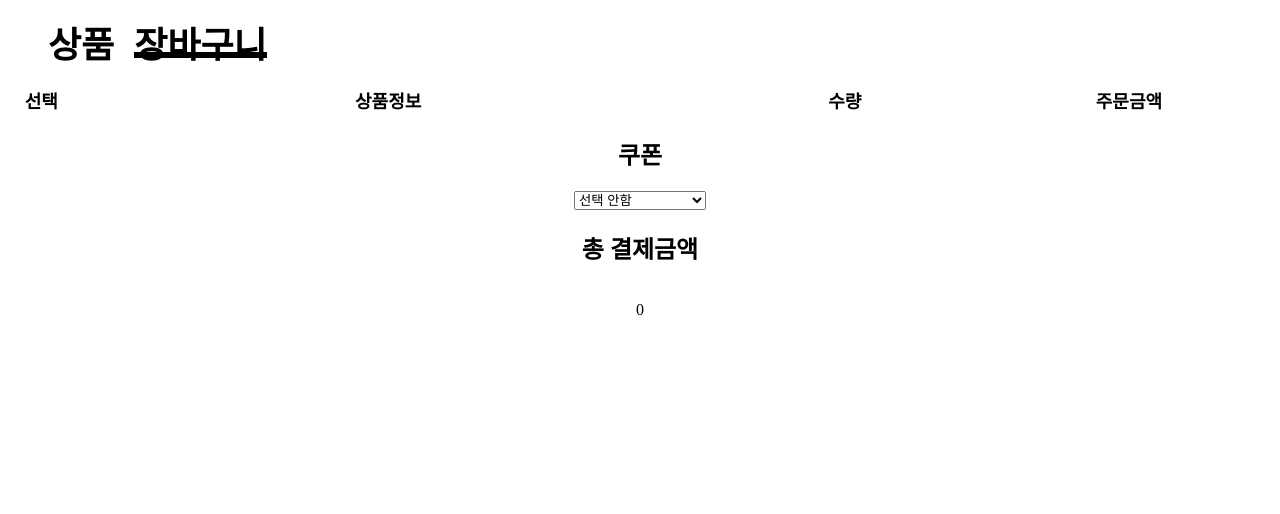
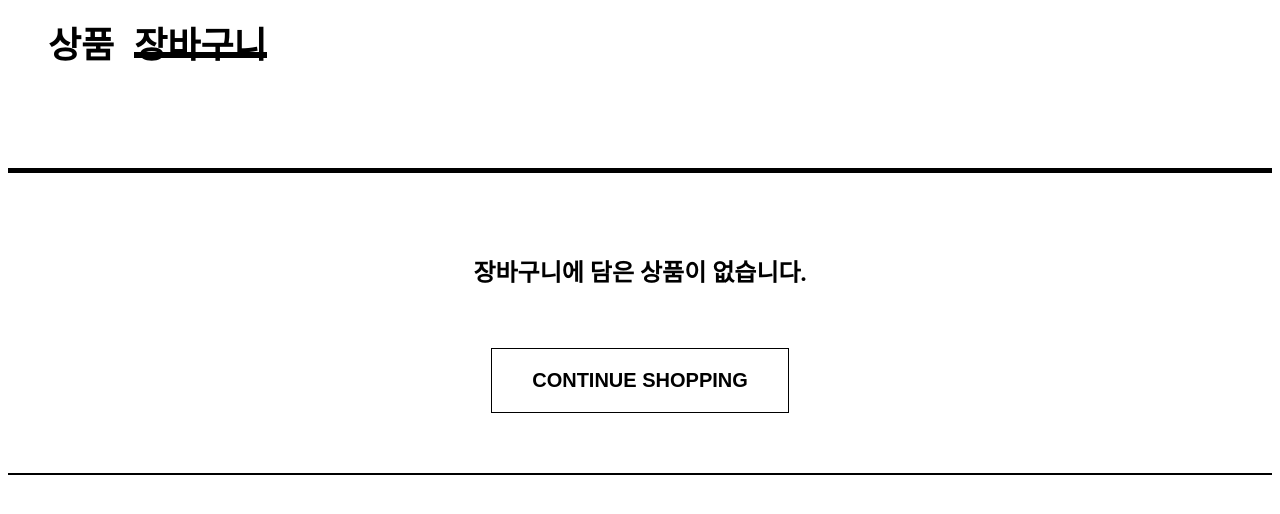
Before and after one commit to kjhwert/shopping, a React (Create React App) app: page /cart in a window 1280 px wide. Shown: the top 514 px of the page. Built offline with nearby package versions, Linux system fonts and the light colour scheme.

Commit message:
feat: 장바구니에 상품 없을 때 상품 페이지로 돌아갈 수 있도록 안내 추가

```diff
--- a/src/pages/cart/index.tsx
+++ b/src/pages/cart/index.tsx
@@ -1,8 +1,11 @@
 import useCart from "./hooks/useCart";
 import * as S from "./styles";
 import useCoupon from "./hooks/useCoupon";
+import { useNavigate } from "react-router-dom";
 
 const Cart = () => {
+  const navigate = useNavigate();
+
   const { availableCoupons, selectedCoupon, onCouponSelect } = useCoupon();
 
   const {
@@ -37,8 +40,22 @@ const Cart = () => {
     }
   };
 
+  if (carts.length === 0) {
     return (
       <S.Layout>
+        <S.EmptyCart>
+          <h1>장바구니에 담은 상품이 없습니다.</h1>
+          <S.MoveToShopButton onClick={() => navigate("/products")}>
+            CONTINUE SHOPPING
+          </S.MoveToShopButton>
+        </S.EmptyCart>
+      </S.Layout>
+    );
+  }
+
+  return (
+    <S.Layout>
+      <S.CartSection>
         <S.Table>
           <thead>
             <tr>
@@ -99,6 +116,7 @@ const Cart = () => {
           <h1>총 결제금액</h1>
           <p>{totalPrice.toLocaleString()}</p>
         </S.Section>
+      </S.CartSection>
     </S.Layout>
   );
 };
--- a/src/pages/cart/styles.ts
+++ b/src/pages/cart/styles.ts
@@ -47,3 +47,32 @@ export const Section = styled.section`
   justify-content: center;
   flex-direction: column;
 `;
+
+export const CartSection = styled.section``;
+
+export const EmptyCart = styled.section`
+  margin-top: 100px;
+  padding: 60px 0;
+  gap: 40px;
+  width: 100%;
+  display: flex;
+  justify-content: center;
+  align-items: center;
+  flex-direction: column;
+  border-top: 5px solid #000;
+  border-bottom: 2px solid #000;
+`;
+
+export const MoveToShopButton = styled.button`
+  cursor: pointer;
+  padding: 20px 40px;
+  background-color: #ffffff;
+  color: #000;
+  font-weight: bold;
+  font-size: 20px;
+  border: 1px solid #000;
+
+  &:hover {
+    color: #ff4800;
+  }
+`;
```
Lines whose indentation alone changed are shown as unchanged.
